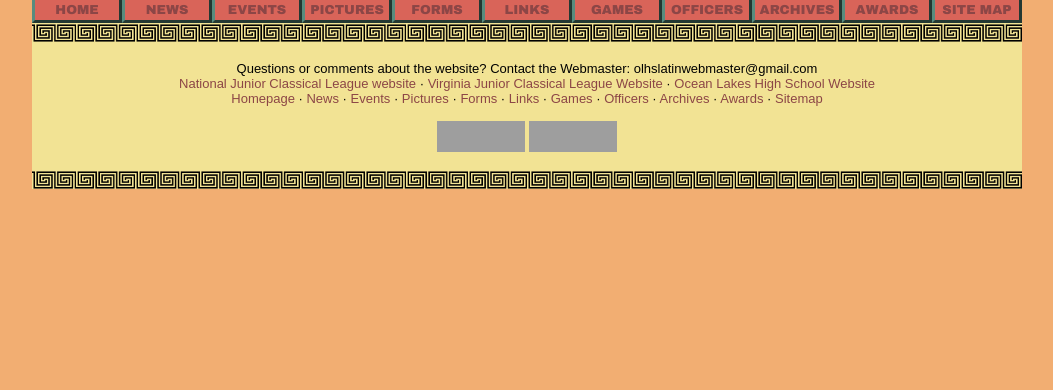
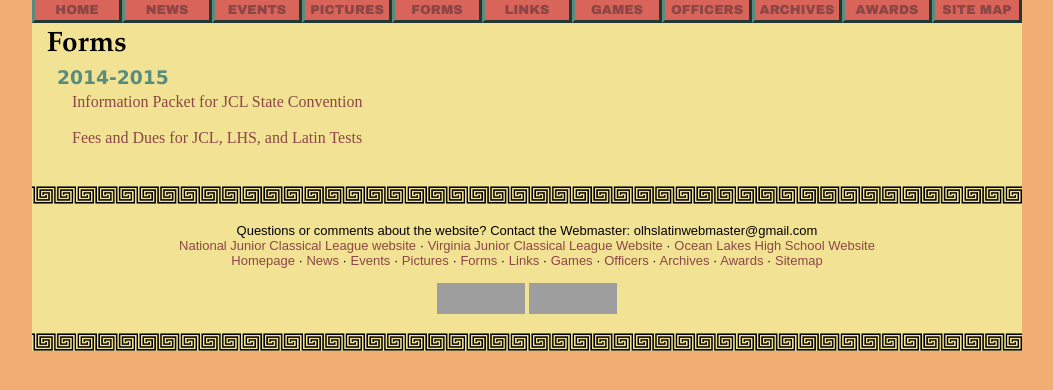
Before and after one commit to oceanlakesjclandlhs/oceanlakesjclandlhs.github.io, a plain HTML site: page forms.html in a window 1280 px wide. Shown: the part 236-626 px from the top of the page, without its empty margins (113-1166 px from the left). Drawn offline with Linux system fonts and the light colour scheme; grey boxes are pictures that could not be loaded.

Commit message:
Forms Page
Added forms page, updated Officer pictures, fixed typo on Archives.

```diff
--- a/forms.html
+++ b/forms.html
@@ -31,6 +31,17 @@
 </ul>
 </div>
 
+<div id="main1">
+<h1>Forms</h1>
+<h3 id="olhsh3">2014-2015</h3>
+<ul>
+    <li><a href="pdf/conventionpacket.pdf" alt="Convention Packet">Information Packet for JCL State Convention</a></li><br></br>
+    <li><a href="pdf/feesanddues.pdf" alt="LHS Inductions">Fees and Dues for JCL, LHS, and Latin Tests</a></li><br></br>
+
+</ul>
+
+</div>
+
 <div id="footer">
     <p><img src="images/greek-border.png" alt="Border" height="20px" width="165px" /><img src="images/greek-border.png" alt="Border" height="20px" width="165px" /><img src="images/greek-border.png" alt="Border" height="20px" width="165px" /><img src="images/greek-border.png" alt="Border" height="20px" width="165px" /><img src="images/greek-border.png" alt="Border" height="20px" width="165px" /><img src="images/greek-border.png" alt="Border" height="20px" width="165px" /></p>
  <p id="contactwebmaster"><br/>Questions or comments about the website? Contact the Webmaster: olhslatinwebmaster@gmail.com</p>
```
Also changed, not shown: archives.html (+4 -4 lines), images/officers/lauren.jpg, 2 other files.
